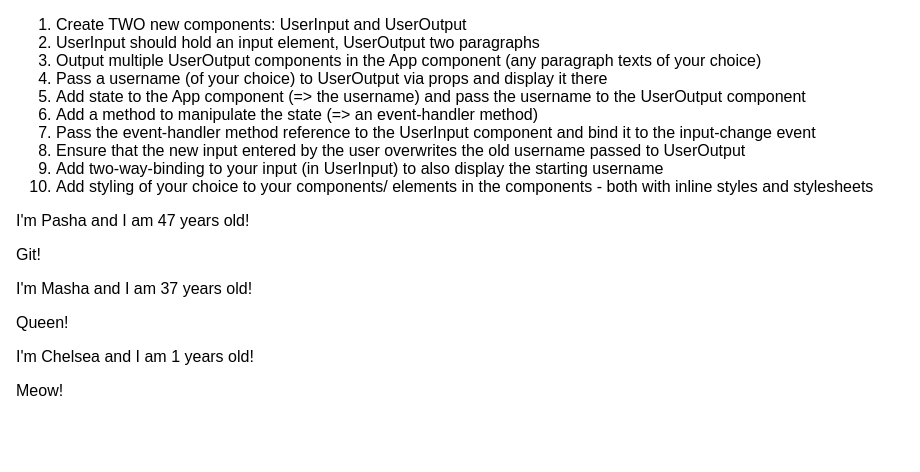
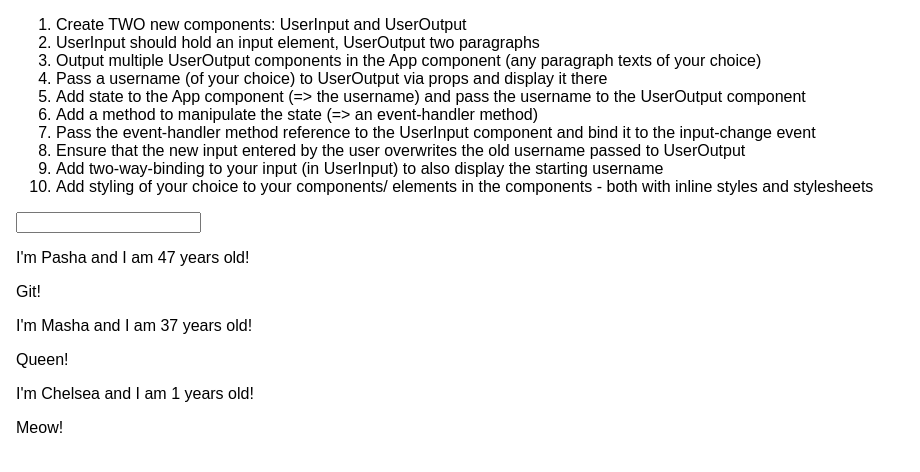
Before and after one commit to PaPa31/react-complete-guide, a React (Create React App) app: page / in a window 1280 px wide. Shown: the top 472 px of the page, without its empty margins (0-920 px from the left). Built offline with nearby package versions, Linux system fonts and the light colour scheme.

Commit message:
3.7 Pass event-handler method
	modified:   src/App.js

```diff
--- a/src/App.js
+++ b/src/App.js
@@ -1,5 +1,6 @@
 import React, { Component } from 'react'
 import './App.css'
+import UserInput from './UserInput/UserInput'
 import UserOutput from './UserOutput/UserOutput'
 
 class App extends Component {
@@ -60,6 +61,7 @@ class App extends Component {
             components - both with inline styles and stylesheets
           </li>
         </ol>
+        <UserInput changed={this.onChangeHandler} />
         <UserOutput
           name={this.state.persons[0].name}
           age={this.state.persons[0].age}
```
